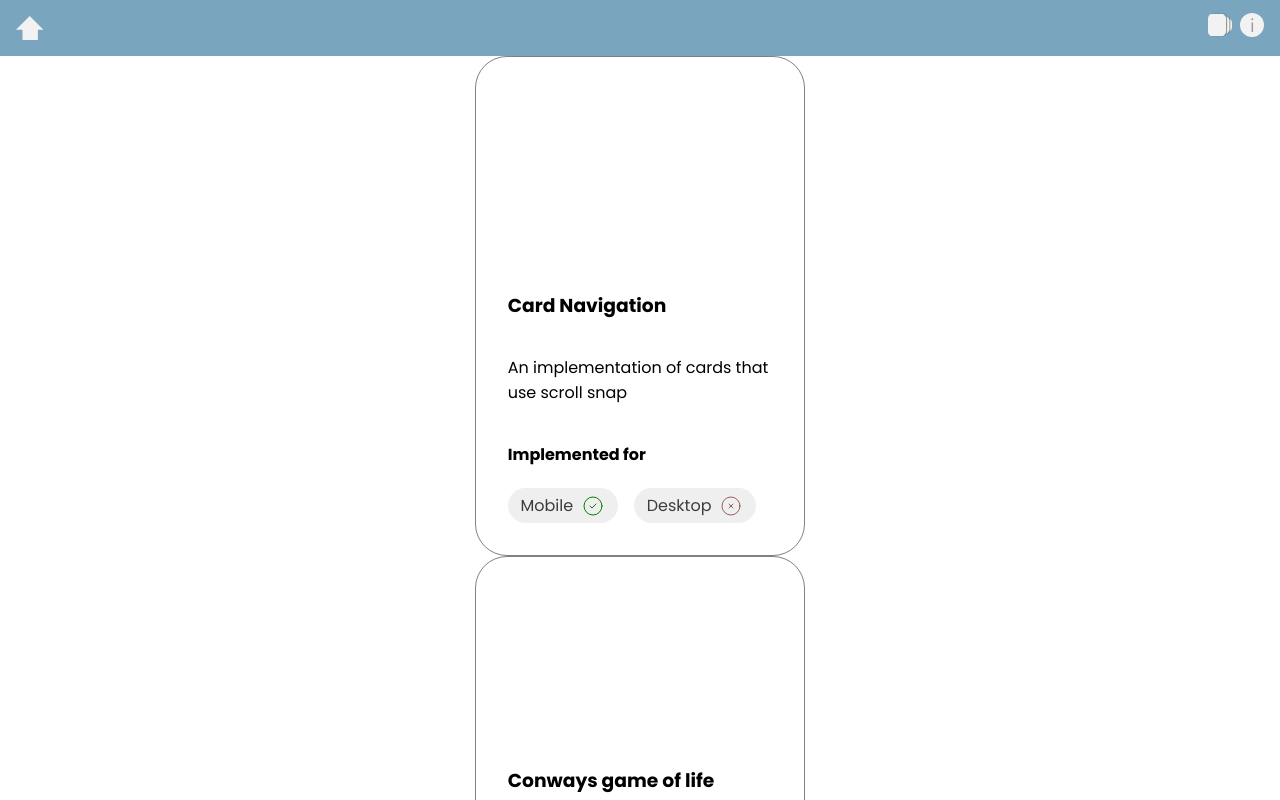
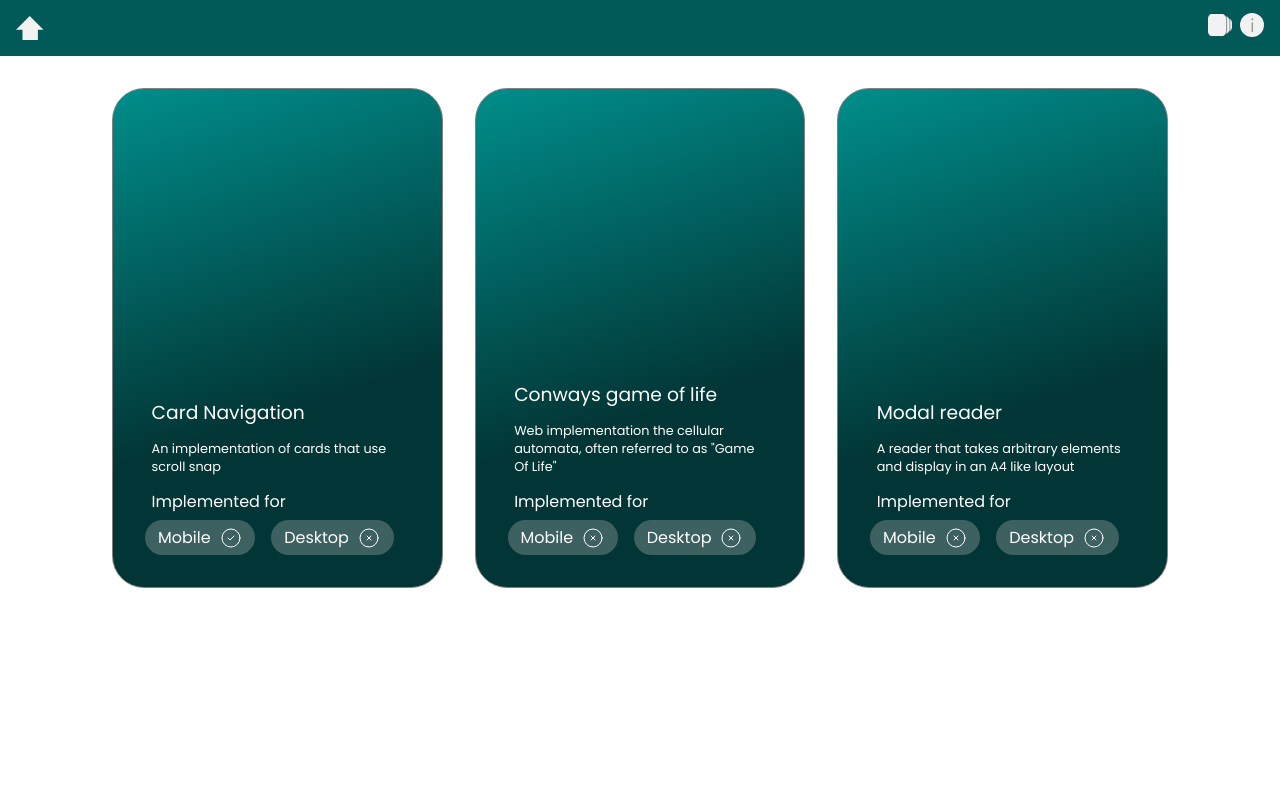
Before and after one commit to rolandomontreal/microprojs, a Next.js app: page /gallery in a window 1280 px wide. Shown: the top 800 px of the page. Built offline with nearby package versions, Linux system fonts and the light colour scheme.

Commit message:
Convert to scss, change colors, add variables

```diff
--- a/components/Header/Header.js
+++ b/components/Header/Header.js
@@ -1,13 +1,13 @@
 import Link from 'next/link';
 import Image from 'next/image';
-import styles from './Header.module.css';
+import styles from './Header.module.scss';
 import HomeLogo from '../../svgicons/HomeLogo';
 import GalleryLogo from '../../svgicons/GalleryLogo';
 import AboutLogo from '../../svgicons/AboutLogo';
 
 const Header = () => {
   return (
-    <header className={`${styles.header} blue-bg-0 text-dark-0`}>
+    <header className={`${styles.header}`}>
       <Link href="/">
         <a className={styles.logoBox}>
           <HomeLogo />
--- a/components/Header/Header.module.css
+++ b/components/Header/Header.module.scss
@@ -1,3 +1,5 @@
+@import '../../styles/variables.scss';
+
 .header {
   height: 56px;
   display: flex;
@@ -5,6 +7,7 @@
   align-items: center;
   padding: 0 16px 0px;
   width: 100vw;
+  background-color: $base-color-variant-1;
 }
 
 .logoBox {
--- a/pages/_app.js
+++ b/pages/_app.js
@@ -1,7 +1,7 @@
 import Head from 'next/head';
 import { useEffect, useState } from 'react'
 import Header from '../components/Header/Header';
-import '../styles/globals.css'
+import '../styles/globals.scss'
 
 function MyApp({ Component, pageProps }) {
   const [deferredPrompt, setDeferredPromt] = useState(null);
--- a/pages/gallery/index.js
+++ b/pages/gallery/index.js
@@ -49,10 +49,10 @@ const XCircle = () => {
 
 const Gallery = () => {
   return (
-    <main>
+    <main className={styles.container}>
       {pages.map(page => {
         return (
-          <Link key={page.path} href={'/gallery/' + page.path}>
+          <Link key={page.path} href={'/gallery' + page.path}>
             <a>
               <div className={styles.card}>
                 <h3>{page.title}</h3>
--- a/pages/index.js
+++ b/pages/index.js
@@ -1,5 +1,5 @@
 import { useEffect } from 'react';
-import styles from '../styles/Home.module.css'
+import styles from '../styles/Home.module.scss'
 import NavButton from '../components/buttons/NavButton';
 import GalleryLogo from '../svgicons/GalleryLogo';
 
--- a/styles/gallery/Gallery.module.scss
+++ b/styles/gallery/Gallery.module.scss
@@ -1,3 +1,16 @@
+@import '../variables.scss';
+
+.container {
+  padding: 2rem 0;
+  display: grid;
+  grid-template-columns: 1fr 1fr;
+  column-gap: 2rem;
+  row-gap: 2rem;
+  @media (min-width: 1100px) {
+    grid-template-columns: 1fr 1fr 1fr;
+  }
+}
+
 .card {
   height: min(500px, 80vh);
   border: 1px solid grey;
@@ -7,6 +20,21 @@
   display: flex;
   flex-direction: column;
   justify-content: flex-end;
+  background: linear-gradient(342.39deg, #023535 36.6%, #008F8C 100.79%);
+  color: $white;
+  transition: all .3s;
+
+  & h3, h4 {
+    font-weight: 100;
+  }
+
+  & p {
+    font-size: .8rem;
+  }
+
+  &:hover {
+    transform: scale(1.02) translateY(-.6rem);
+  }
 }
 
 .supportContainer {
@@ -14,7 +42,7 @@
 }
 
 .chip {
-  background-color: rgba(100, 100, 100, .1);
+  background-color: rgba(200, 200, 200, .3);
   margin-right: 1rem;
   border-radius: 2rem;
   padding: .3rem .8rem;
@@ -22,11 +50,12 @@
   justify-content: center;
   align-items: center;
   width: fit-content;
-  color: rgba(60, 60, 60);
+  color: $white;
 
 
   & svg {
     width: 24px;
     margin-left: .5rem;
+    stroke: $white;
   }
 }
--- a/styles/globals.css
+++ b/styles/globals.scss
@@ -12,6 +12,10 @@ a {
 
 * {
   box-sizing: border-box;
+}
+
+p, h1, h2, h3, h4, h5, h6 {
+  margin: .4rem;
 }
 
 .container {
--- /dev/null
+++ b/styles/variables.scss
@@ -0,0 +1,7 @@
+$base-color: #023535;
+$base-color-variant-1: #015958;
+$base-color-variant-2: #008F8C;
+$secondary-color: #D8FFDB;
+$third-color: #C7FFED;
+
+$white: #FFFFFF;
```
Also changed, not shown: styles/Home.module.scss (renamed from styles/Home.module.css).
